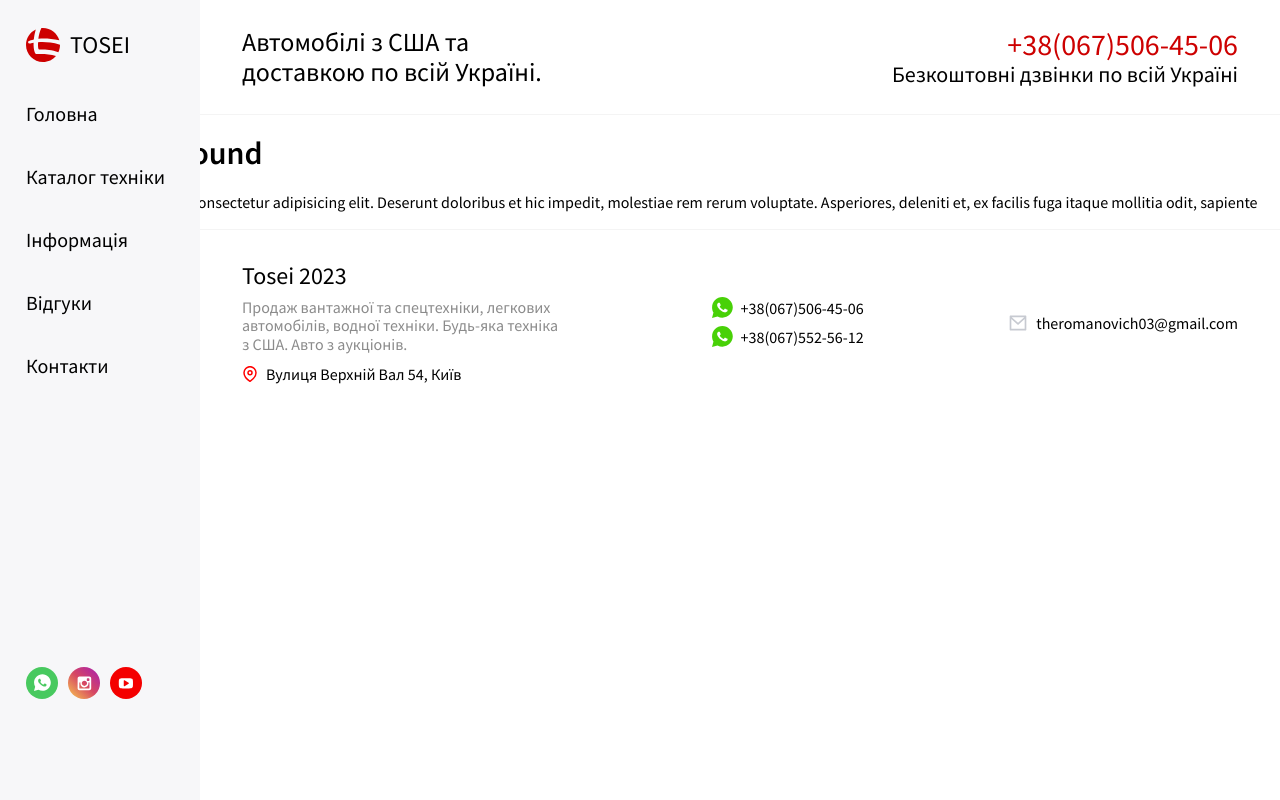
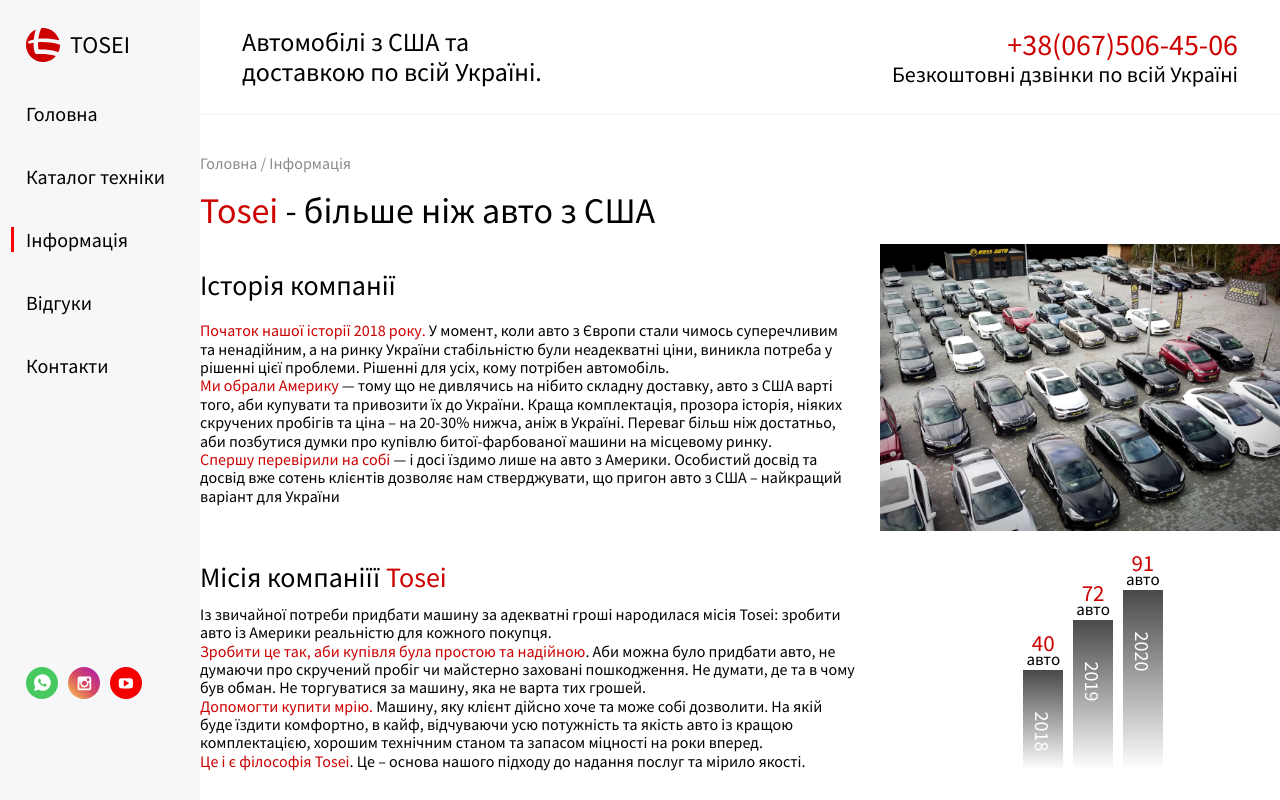
Before and after one commit to theromanovich/toscar, a Next.js app: page /information in a window 1280 px wide. Before the commit this address had no page. Shown: the top 800 px of the page. Built offline with nearby package versions, Linux system fonts and the light colour scheme.

Commit message:
add info page

```diff
--- a/src/components/Benefits/Benefits.js
+++ b/src/components/Benefits/Benefits.js
@@ -0,0 +1,4 @@
+const Benefits = () => {
+  return <div>Benefits</div>
+}
+export default Benefits
--- /dev/null
+++ b/src/components/Information/Information.js
@@ -0,0 +1,94 @@
+import Link from 'next/link'
+const Information = () => {
+  return (
+    <div className='information'>
+      <div className='information__container'>
+        <div className='breadcrumbs'>
+          <Link href='/'>Головна</Link> /{' '}
+          <Link href='/information'>Інформація</Link>
+        </div>
+        <div className='information__title'>
+          <span>Tosei</span> - більше ніж авто з США
+        </div>
+        <div className='information__descr'>
+          <div>
+            <div className='information__subtitle'>Історія компанії</div>
+            <p>
+              <span>Початок нашої історії 2018 року.</span> У момент, коли авто
+              з Європи стали чимось суперечливим та ненадійним, а на ринку
+              України стабільністю були неадекватні ціни, виникла потреба у
+              рішенні цієї проблеми. Рішенні для усіх, кому потрібен автомобіль.
+            </p>
+            <p>
+              <span>Ми обрали Америку</span> — тому що не дивлячись на нібито
+              складну доставку, авто з США варті того, аби купувати та привозити
+              їх до України. Краща комплектація, прозора історія, ніяких
+              скручених пробігів та ціна – на 20-30% нижча, аніж в Україні.
+              Переваг більш ніж достатньо, аби позбутися думки про купівлю
+              битої-фарбованої машини на місцевому ринку.
+            </p>
+            <p>
+              <span>Спершу перевірили на собі</span> — і досі їздимо лише на
+              авто з Америки. Особистий досвід та досвід вже сотень клієнтів
+              дозволяє нам стверджувати, що пригон авто з США – найкращий
+              варіант для України
+            </p>
+          </div>
+          <img src='/images/cars_infoPage.jpeg' alt='cars' />
+        </div>
+        <div className='information__mission'>
+          <div className='information__mission-descr'>
+            <div className='information__mission-title'>
+              Місія компаніїї <span>Tosei</span>
+            </div>
+            <p>
+              Із звичайної потреби придбати машину за адекватні гроші народилася
+              місія Tosei: зробити авто із Америки реальністю для кожного
+              покупця.
+            </p>
+            <p>
+              <span>Зробити це так, аби купівля була простою та надійною</span>.
+              Аби можна було придбати авто, не думаючи про скручений пробіг чи
+              майстерно заховані пошкодження. Не думати, де та в чому був обман.
+              Не торгуватися за машину, яка не варта тих грошей.
+            </p>
+            <p>
+              <span>Допомогти купити мрію.</span> Машину, яку клієнт дійсно хоче
+              та може собі дозволити. На якій буде їздити комфортно, в кайф,
+              відчуваючи усю потужність та якість авто із кращою комплектацією,
+              хорошим технічним станом та запасом міцності на роки вперед.
+            </p>
+            <p>
+              <span>Це і є філософія Tosei</span>. Це – основа нашого підходу до
+              надання послуг та мірило якості.
+            </p>
+          </div>
+          <div className='information__graphic'>
+            <div className='wrap'>
+              <div>
+                <div>40</div>
+                <div>авто</div>
+              </div>
+              <span>2018</span>
+            </div>
+            <div className='wrap'>
+              <div>
+                <div>72</div>
+                <div>авто</div>
+              </div>
+              <span>2019</span>
+            </div>
+            <div className='wrap'>
+              <div>
+                <div>91</div>
+                <div>авто</div>
+              </div>
+              <span>2020</span>
+            </div>
+          </div>
+        </div>
+      </div>
+    </div>
+  )
+}
+export default Information
--- a/src/components/SideBarMenu/SideBarMenu.js
+++ b/src/components/SideBarMenu/SideBarMenu.js
@@ -15,7 +15,7 @@
   {
     id: 3,
     title: 'Інформація',
-    path: '/form'
+    path: '/information'
   },
   {
     id: 4,
--- /dev/null
+++ b/src/pages/information/index.js
@@ -0,0 +1,5 @@
+import Information from '@/components/Information/Information'
+const InformationPage = () => {
+  return <Information />
+}
+export default InformationPage
--- /dev/null
+++ b/src/style/block/information.scss
@@ -0,0 +1,146 @@
+.information {
+  padding-left: 200px;
+  padding-top: 40px;
+  padding-bottom: 40px;
+  &__container {
+    width: 1200px;
+    max-width: 100%;
+    margin: 0 auto;
+    .breadcrumbs {
+      color: #8b8b8b;
+      margin-bottom: 18px;
+      a {
+        color: #8b8b8b;
+      }
+    }
+  }
+  &__title {
+    font-size: 36px;
+    margin-bottom: 12px;
+    span {
+      color: #cd0000;
+    }
+  }
+  &__subtitle {
+    font-size: 28px;
+    margin-bottom: 20px;
+  }
+  &__descr {
+    display: flex;
+    align-items: center;
+    justify-content: center;
+    gap: 30px;
+    margin-bottom: 30px;
+    img {
+      width: 400px;
+      max-width: 100%;
+    }
+    p {
+      &:nth-child(1) {
+        span {
+          display: block;
+        }
+      }
+      span {
+        color: #cd0000;
+      }
+    }
+  }
+  &__mission {
+    display: flex;
+    justify-content: space-between;
+    gap: 50px;
+
+    &-descr {
+      width: 65%;
+      p {
+        span {
+          color: #cd0000;
+        }
+      }
+    }
+    &-title {
+      font-size: 28px;
+      margin-bottom: 12px;
+      span {
+        color: #cd0000;
+      }
+    }
+  }
+  &__graphic {
+    display: flex;
+    gap: 10px;
+    margin-top: 25px;
+    width: 400px;
+    max-width: 100%;
+    justify-content: center;
+    .wrap {
+      margin-top: 20px;
+      transform: rotate(360deg);
+      color: white;
+      background: linear-gradient(180deg, #494949, rgba(73, 73, 73, 0));
+      position: relative;
+      margin-top: auto;
+      &:nth-child(1) {
+        height: 100px;
+        animation: grow1 1s linear;
+      }
+      &:nth-child(2) {
+        height: 150px;
+        animation: grow2 1s linear;
+      }
+      &:nth-child(3) {
+        height: 180px;
+        animation: grow3 1s linear;
+      }
+      div {
+        background: none;
+        color: #cd0000;
+        position: absolute;
+        gap: 50px;
+        left: 50%;
+        transform: translateX(-50%);
+        &:nth-child(1) {
+          top: -20px;
+          font-size: 23px;
+        }
+        &:nth-child(2) {
+          top: 0px;
+          color: black;
+          font-size: 17px;
+        }
+      }
+      span {
+        font-size: 20px;
+        display: block;
+        margin: 50px 0 0 0;
+        transform: rotate(90deg);
+      }
+    }
+  }
+}
+
+@keyframes grow1 {
+  0% {
+    height: 0px;
+  }
+  100% {
+    height: 100px;
+  }
+}
+@keyframes grow2 {
+  0% {
+    height: 0px;
+  }
+  100% {
+    height: 150px;
+  }
+}
+@keyframes grow3 {
+  0% {
+    height: 0px;
+  }
+  100% {
+    height: 180px;
+  }
+}
--- a/src/style/global.scss
+++ b/src/style/global.scss
@@ -17,6 +17,7 @@
 @import 'block/toseiFooter.scss';
 @import 'block/contacts.scss';
 @import 'block/contactsForm.scss';
+@import 'block/information.scss';
 
 * {
   margin: 0;
```
Also changed, not shown: public/images/cars_infoPage.jpeg (added).
